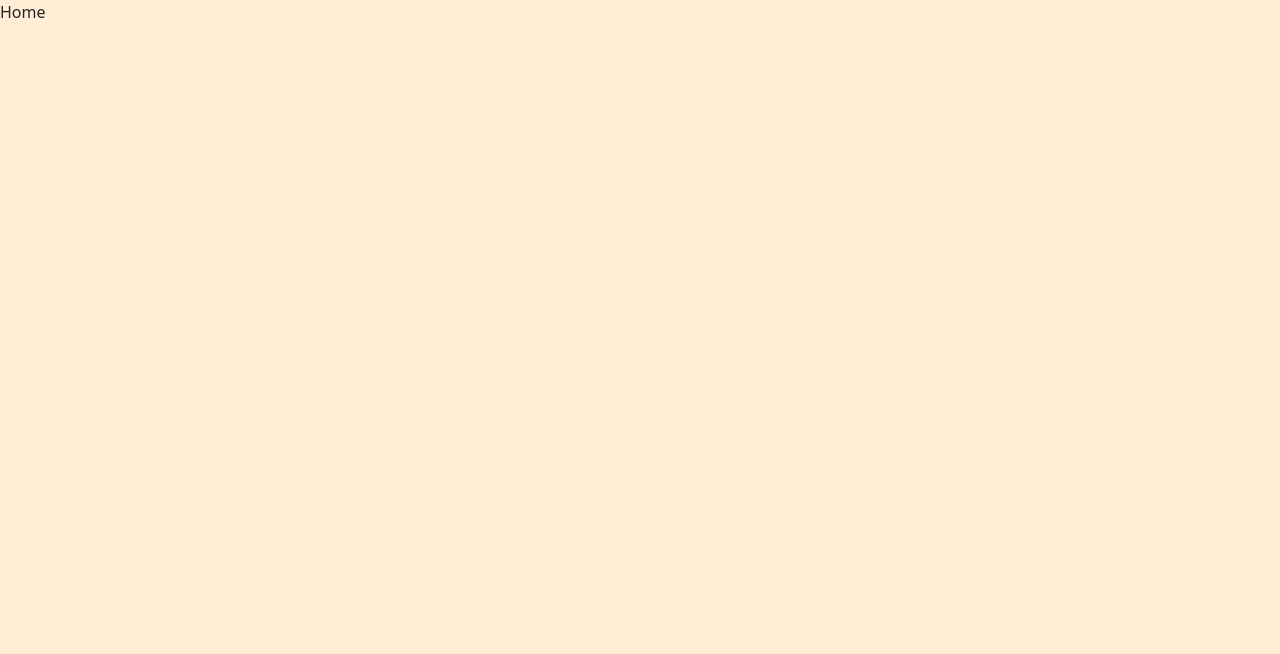
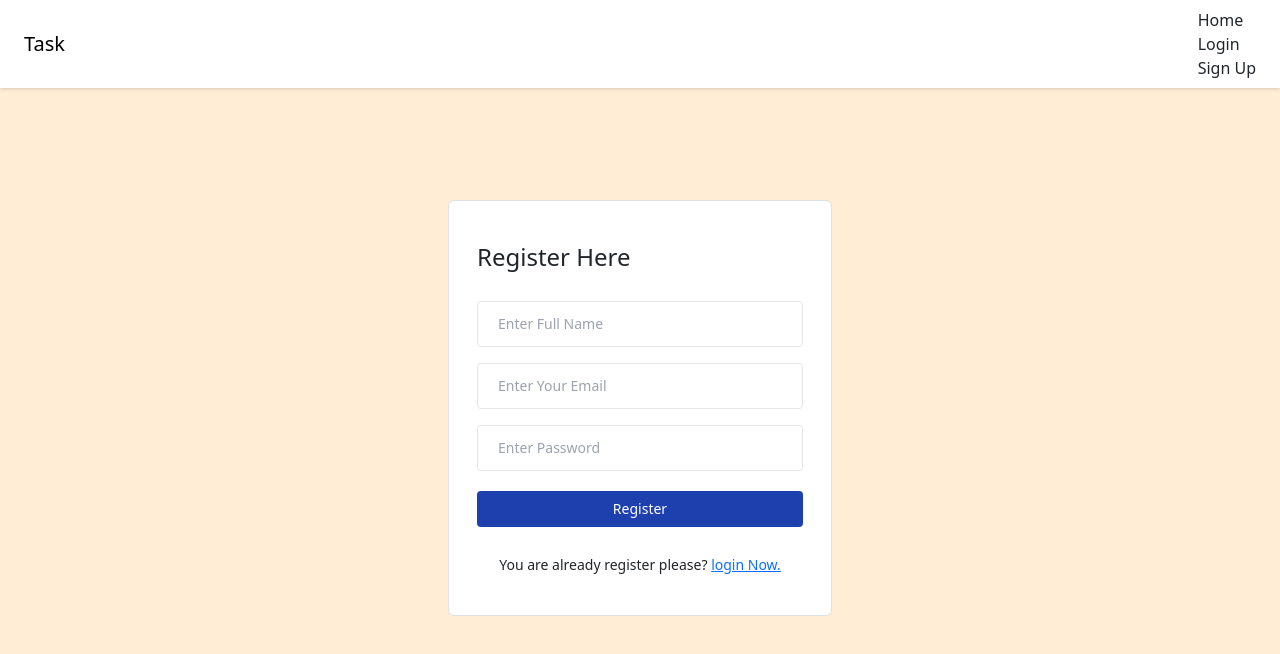
Before and after one commit to aknandansharma/todo-frontend, a React (Create React App) app: page /register in a window 1280 px wide. Shown: the top 654 px of the page. Built offline with nearby package versions, Linux system fonts and the light colour scheme.

Commit message:
login and signup complited

```diff
--- a/package.json
+++ b/package.json
@@ -14,6 +14,7 @@
     "@testing-library/user-event": "^13.5.0",
     "react": "^18.3.1",
     "react-dom": "^18.3.1",
+    "react-icons": "^5.2.1",
     "react-router-dom": "^6.25.1",
     "react-scripts": "5.0.1",
     "styled-components": "^6.1.12",
--- a/src/App.js
+++ b/src/App.js
@@ -1,10 +1,21 @@
 import Home from './pages/Home/Home';
 import './App.css';
+import { BrowserRouter as Router, Routes, Route } from 'react-router-dom';
+import Login from './pages/Login/Login';
+import Signup from './pages/SignUp/Signup'
+import Navbar from './components/NavBar/Navbar';
 
 function App() {
   return (
     <>
-        <Home/>
+      <Router>
+        <Navbar />
+        <Routes>
+          <Route path='/dashboard' exact element={<Home/>} />
+          <Route path='/login' exact element={<Login/>} />
+          <Route path='/register' exact element={<Signup/>} />
+        </Routes>
+      </Router>
     </>
   );
 }
--- /dev/null
+++ b/src/components/NavBar/Navbar.jsx
@@ -0,0 +1,25 @@
+import React from "react";
+import { Link } from "react-router-dom";
+
+const Navbar = () => {
+    return (
+        <div className="bg-white flex items-center justify-between px-6 py-2 drop-shadow">
+            <h2 className="text-xl font-medium text-black py-2">Task</h2>
+            <nav>
+                <ul>
+                    <li>
+                        <Link to='/dashboard'>Home</Link>
+                    </li>
+                    <li>
+                        <Link to='/login'>Login</Link>
+                    </li>
+                    <li>
+                        <Link to='/register'>Sign Up</Link>
+                    </li>
+                </ul>
+            </nav>
+        </div>
+    );
+};
+
+export default Navbar;
--- a/src/index.css
+++ b/src/index.css
@@ -14,3 +14,14 @@
         overflow-x: hidden;
     }
 }
+
+@layer components {
+    .input-box {
+        @apply w-full text-sm bg-transparent border-[1.5px] px-5 py-3 rounded mb-4 outline-none;
+    }
+
+    .btn-primary {
+        @apply w-full text-sm bg-blue-800 text-white p-2 rounded my-1 hover:bg-blue-600;
+    }
+
+}
--- a/src/pages/Login/Login.jsx
+++ b/src/pages/Login/Login.jsx
@@ -1,9 +1,85 @@
-import React from 'react'
+import React, { useState } from "react";
+import { Link } from "react-router-dom";
+import { FaRegEye, FaRegEyeSlash } from "react-icons/fa6";
+import { validateEmail } from "../../utils/helper";
 
 const Login = () => {
-  return (
-    <div>Login</div>
-  )
-}
+    const [showPassword, setShowPassword] = useState(false);
+    const [email, setEmail] = useState("");
+    const [password, setPassword] = useState("");
+    const [error, setError] = useState(null);
 
-export default Login
+    const toggleShowPassword = () => {
+        setShowPassword(!showPassword);
+    };
+
+    const handleLogin = async (e) => {
+        e.preventDefault();
+
+        if (!validateEmail(email)) {
+            setError("Please Enter a Valid email address.");
+            return;
+        }
+        if (!password) {
+            setError("Please Enter the Password.");
+            return;
+        }
+        setError("");
+
+        // Login API
+    };
+
+    return (
+        <div className='flex item-center justify-center mt-28'>
+            <div className='w-96 border rounded bg-white px-7 py-10'>
+                <form onSubmit={handleLogin}>
+                    <h4 className='text-2xl mb-7'>Login Here</h4>
+                    <input
+                        value={email}
+                        onChange={(e) => setEmail(e.target.value)}
+                        type='text'
+                        placeholder='Enter your Registered Email'
+                        className='input-box'
+                    />
+                    <input
+                        value={password}
+                        onChange={(e) => setPassword(e.target.value)}
+                        type={showPassword ? "text" : "password"}
+                        placeholder='Enter Correct Password'
+                        className='input-box'
+                    />
+                    {/* {showPassword ? (
+                        <FaRegEyeSlash
+                            size={22}
+                            className='text-primary cursor-pointer'
+                            onClick={() => toggleShowPassword()}
+                        />
+                    ) : (
+                        <FaRegEye
+                            size={22}
+                            className='text-slate-400 cursor-pointer'
+                            onClick={() => toggleShowPassword()}
+                        />
+                    )} */}
+                    {error && (
+                        <p className='text-red-500 text-xs pb-1'>{error}</p>
+                    )}
+                    <button type='submit' className='btn-primary'>
+                        Login
+                    </button>
+
+                    <p className='text-sm text-center mt-4'>
+                        Not Register yet?{" "}
+                        <Link
+                            to='/register'
+                            className='font-medium text-primary underline'>
+                            register Now.
+                        </Link>
+                    </p>
+                </form>
+            </div>
+        </div>
+    );
+};
+
+export default Login;
--- a/src/pages/SignUp/Signup.jsx
+++ b/src/pages/SignUp/Signup.jsx
@@ -1,9 +1,100 @@
-import React from 'react'
+import React, { useState } from "react";
+import { Link } from "react-router-dom";
+import { FaRegEye, FaRegEyeSlash } from "react-icons/fa6";
+import { validateEmail } from "../../utils/helper";
 
 const Signup = () => {
-  return (
-    <div>Signup</div>
-  )
-}
+    const [showPassword, setShowPassword] = useState(false);
+    const [name, setName] = useState("");
+    const [email, setEmail] = useState("");
+    const [password, setPassword] = useState("");
+    const [error, setError] = useState(null);
 
-export default Signup
+    const toggleShowPassword = () => {
+        setShowPassword(!showPassword);
+    };
+
+    const handlesignup = async (e) => {
+        e.preventDefault();
+
+        if (!name) {
+            setError("Please Enter the Name.");
+            return;
+        }
+        if (!validateEmail(email)) {
+            setError("Please Enter a Valid email address.");
+            return;
+        }
+        if (!password) {
+            setError("Please Enter the Password.");
+            return;
+        }
+
+        setError("");
+
+        // register API
+
+
+    };
+
+    return (
+        <div className='flex item-center justify-center mt-28'>
+            <div className='w-96 border rounded bg-white px-7 py-10'>
+                <form onSubmit={handlesignup}>
+                    <h4 className='text-2xl mb-7'>Register Here</h4>
+                    <input
+                        value={name}
+                        onChange={(e) => setName(e.target.value)}
+                        type='text'
+                        placeholder='Enter Full Name'
+                        className='input-box'
+                    />
+                    <input
+                        value={email}
+                        onChange={(e) => setEmail(e.target.value)}
+                        type='text'
+                        placeholder='Enter Your Email'
+                        className='input-box'
+                    />
+                    <input
+                        value={password}
+                        onChange={(e) => setPassword(e.target.value)}
+                        type={showPassword ? "text" : "password"}
+                        placeholder='Enter Password'
+                        className='input-box'
+                    />
+                    {/* {showPassword ? (
+                        <FaRegEyeSlash
+                            size={22}
+                            className='text-primary cursor-pointer'
+                            onClick={() => toggleShowPassword()}
+                        />
+                    ) : (
+                        <FaRegEye
+                            size={22}
+                            className='text-slate-400 cursor-pointer'
+                            onClick={() => toggleShowPassword()}
+                        />
+                    )} */}
+                    {error && (
+                        <p className='text-red-500 text-xs pb-1'>{error}</p>
+                    )}
+                    <button type='submit' className='btn-primary'>
+                        Register
+                    </button>
+
+                    <p className='text-sm text-center mt-4'>
+                        You are already register please?{" "}
+                        <Link
+                            to='/login'
+                            className='font-medium text-primary underline'>
+                            login Now.
+                        </Link>
+                    </p>
+                </form>
+            </div>
+        </div>
+    );
+};
+
+export default Signup;
--- /dev/null
+++ b/src/utils/helper.js
@@ -0,0 +1,4 @@
+export const validateEmail = (email) => {
+    const regex = /^[a-zA-Z0-9._%+-]+@[a-zA-Z0-9.-]+\.[a-zA-Z]{2,}$/;
+    return regex.test(email);
+  };
```
Also changed, not shown: 1 other file (tests, documents, lock files or other folders).
